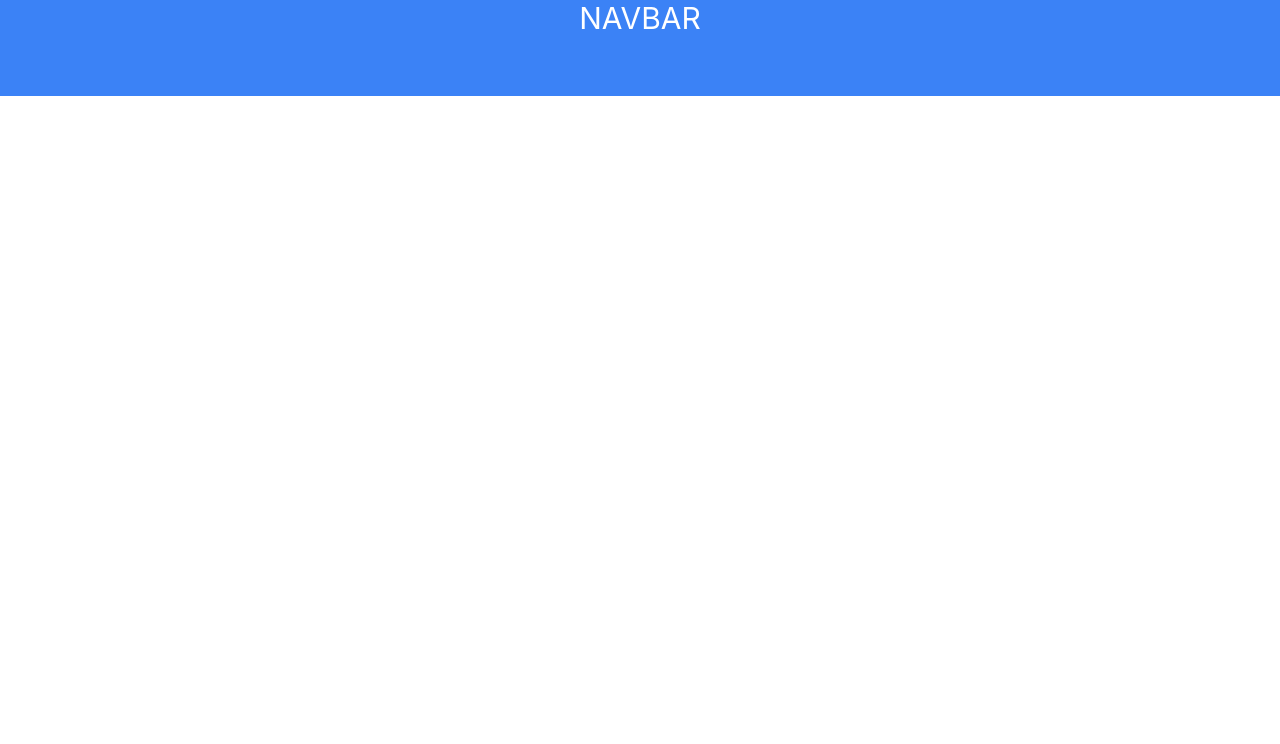
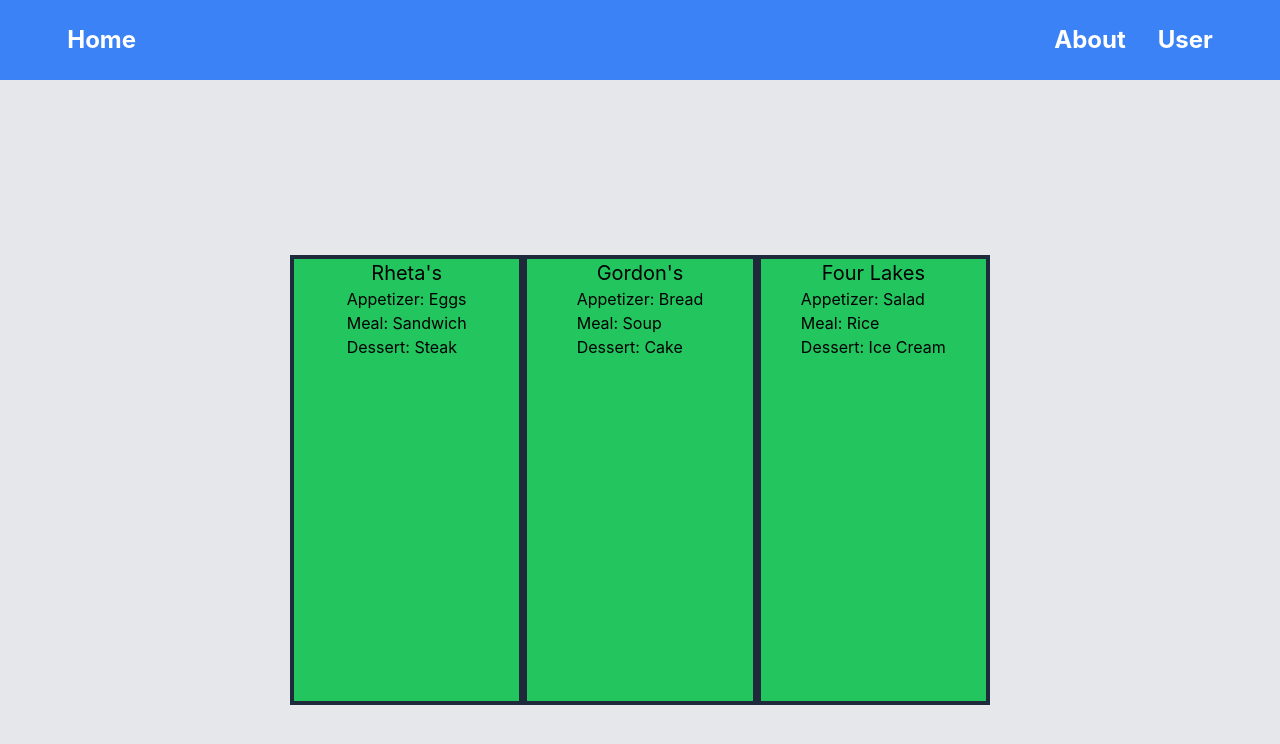
Before and after one commit to Kirtandusi/Dietary-Menu-Helper, a React (Create React App) app in the folder client/: page /meal-plan-page in a window 1280 px wide. Before the commit this address had no page. Shown: the top 744 px of the page. Built offline with nearby package versions, Linux system fonts and the light colour scheme.

Commit message:
2024/2/7 4:57PM
Added the basic tables for our basic idea of what the website should be

Uses an object to store all of the data, mutable for the backend

```diff
--- a/client/public/index.html
+++ b/client/public/index.html
@@ -1,43 +1,19 @@
 <!DOCTYPE html>
 <html lang="en">
+
 <head>
   <meta charset="utf-8" />
   <link rel="icon" href="%PUBLIC_URL%/favicon.ico" />
   <meta name="viewport" content="width=device-width, initial-scale=1" />
   <meta name="theme-color" content="#000000" />
-    <meta
-      name="description"
-      content="Web site created using create-react-app"
-    />
+  <meta name="description" content="Web site created using create-react-app" />
   <link rel="apple-touch-icon" href="%PUBLIC_URL%/logo192.png" />
-    <!--
-      manifest.json provides metadata used when your web app is installed on a
-      user's mobile device or desktop. See https://developers.google.com/web/fundamentals/web-app-manifest/
-    -->
   <link rel="manifest" href="%PUBLIC_URL%/manifest.json" />
-    <!--
-      Notice the use of %PUBLIC_URL% in the tags above.
-      It will be replaced with the URL of the `public` folder during the build.
-      Only files inside the `public` folder can be referenced from the HTML.
+  <title>Meal Plan Demo</title>
+</head>
 
-      Unlike "/favicon.ico" or "favicon.ico", "%PUBLIC_URL%/favicon.ico" will
-      work correctly both with client-side routing and a non-root public URL.
-      Learn how to configure a non-root public URL by running `npm run build`.
-    -->
-    <title>React App</title>
-  </head>
 <body>
-    <noscript>You need to enable JavaScript to run this app.</noscript>
   <div id="root"></div>
-    <!--
-      This HTML file is a template.
-      If you open it directly in the browser, you will see an empty page.
+</body>
 
-      You can add webfonts, meta tags, or analytics to this file.
-      The build step will place the bundled scripts into the <body> tag.
-
-      To begin the development, run `npm start` or `yarn start`.
-      To create a production bundle, use `npm run build` or `yarn build`.
-    -->
-  </body>
 </html>
--- a/client/src/App.jsx
+++ b/client/src/App.jsx
@@ -1,6 +1,6 @@
 import './App.css';
 import './tailwind.css';
-import React, { useState, useEffect } from 'react';
+import React from 'react';
 import WebRouter from './WebRouter';
 
 function App() {
--- a/client/src/Components/Navbar.jsx
+++ b/client/src/Components/Navbar.jsx
@@ -3,8 +3,14 @@ import { NavLink } from 'react-router-dom';
 
 const Navbar = () => {
     return (
-        <header className='header flex justify-center align-middle'>
-            <h1 className='text-3xl'>NAVBAR</h1>
+        <header className='navbar'>
+            <div className='flex justify-between items-center w-[92vw] '>
+                <NavLink to='/meal-plan-page' className='text-2xl font-bold p-4 text-white hover:text-gray-300'>Home</NavLink>
+                <nav className='flex'>
+                    <NavLink to='/meal-plan-page' className='text-2xl font-bold p-4 text-white hover:text-gray-300'>About</NavLink>
+                    <NavLink to='/meal-plan-page' className='text-2xl font-bold p-4 text-white hover:text-gray-300'>User</NavLink>
+                </nav>
+            </div>
         </header>
     )
 }
--- /dev/null
+++ b/client/src/Pages/Meal Page/Meal Page Components/MealPlanChart.jsx
@@ -0,0 +1,91 @@
+import React, { useState } from 'react'
+
+const MealPlanChart = () => {
+    // VAR SET IN PLACE FOR USE OF BACKEND IN FUTURE
+    const [mealPlan, setMealPlan] = useState([
+        {
+            name: 'Rheta\'s',
+            meals: [
+                {
+                    name: 'Appetizer',
+                    food: 'Eggs'
+                },
+                {
+                    name: 'Meal',
+                    food: 'Sandwich'
+                },
+                {
+                    name: 'Dessert',
+                    food: 'Steak'
+                }
+            ]
+        },
+        {
+            name: 'Gordon\'s',
+            meals: [
+                {
+                    name: 'Appetizer',
+                    food: 'Bread'
+                },
+                {
+                    name: 'Meal',
+                    food: 'Soup'
+                },
+                {
+                    name: 'Dessert',
+                    food: 'Cake'
+                }
+            ]
+        },
+        {
+            name: 'Four Lakes',
+            meals: [
+                {
+                    name: 'Appetizer',
+                    food: 'Salad'
+                },
+                {
+                    name: 'Meal',
+                    food: 'Rice'
+                },
+                {
+                    name: 'Dessert',
+                    food: 'Ice Cream'
+                }
+            ]
+        }
+    ])
+
+    return (
+        <div>
+            <div id='box-container' className='flex justify-center items-center w-[700px] h-[450px] bg-stone-700'>
+                <div className='meal-plan-box'>
+                    <h1 className='text-xl'>{mealPlan[0].name}</h1>
+                    <ul>
+                        <li>{mealPlan[0].meals[0].name}: {mealPlan[0].meals[0].food}</li>
+                        <li>{mealPlan[0].meals[1].name}: {mealPlan[0].meals[1].food}</li>
+                        <li>{mealPlan[0].meals[2].name}: {mealPlan[0].meals[2].food}</li>
+                    </ul>
+                </div>
+                <div className='meal-plan-box'>
+                    <h1 className='text-xl'>{mealPlan[1].name}</h1>
+                    <ul>
+                        <li>{mealPlan[1].meals[0].name}: {mealPlan[1].meals[0].food}</li>
+                        <li>{mealPlan[1].meals[1].name}: {mealPlan[1].meals[1].food}</li>
+                        <li>{mealPlan[1].meals[2].name}: {mealPlan[1].meals[2].food}</li>
+                    </ul>
+                </div>
+                <div className='meal-plan-box'>
+                    <h1 className='text-xl'>{mealPlan[2].name}</h1>
+                    <ul>
+                        <li>{mealPlan[2].meals[0].name}: {mealPlan[2].meals[0].food}</li>
+                        <li>{mealPlan[2].meals[1].name}: {mealPlan[2].meals[1].food}</li>
+                        <li>{mealPlan[2].meals[2].name}: {mealPlan[2].meals[2].food}</li>
+                    </ul>
+                </div>
+            </div>
+        </div>
+    )
+}
+
+export default MealPlanChart
--- a/client/src/Pages/Meal Page/MealPlanMain.jsx
+++ b/client/src/Pages/Meal Page/MealPlanMain.jsx
@@ -1,9 +1,10 @@
 import React from 'react'
+import MealPlanChart from './Meal Page Components/MealPlanChart'
 
 const MealPlanMain = () => {
     return (
-        <div>
-
+        <div className='bg-gray-200 h-[100vh] flex justify-center items-center'>
+            <MealPlanChart />
         </div>
     )
 }
--- a/client/src/WebRouter.jsx
+++ b/client/src/WebRouter.jsx
@@ -2,14 +2,19 @@ import React from 'react';
 import { BrowserRouter as Router, Routes, Route } from 'react-router-dom';
 import Home from './Pages/Home/Home';
 import Navbar from './Components/Navbar';
+import MealPlanMain from './Pages/Meal Page/MealPlanMain';
 
 const WebRouter = () => {
     return (
         <div >
-            <Navbar />
             <Router>
+                <Navbar />
+                <div className='w-[100vw] h-20' />
                 <Routes>
                     <Route path="/" element={<Home />} />
+                </Routes>
+                <Routes>
+                    <Route path="/meal-plan-page" element={<MealPlanMain />} />
                 </Routes>
             </Router>
         </div>
--- a/client/src/tailwind.css
+++ b/client/src/tailwind.css
@@ -2,6 +2,10 @@
 @import 'tailwindcss/components';
 @import 'tailwindcss/utilities';
 
-.header {
-    @apply bg-blue-500 text-white w-[100vw] h-24;
+.navbar {
+    @apply bg-blue-500 text-white w-full h-20 flex items-center justify-center fixed top-0 left-0;
 }
+
+.meal-plan-box {
+    @apply bg-green-500 w-1/3 h-full flex flex-col items-center justify-start border-4 border-slate-800;
+}
```
Lines whose indentation alone changed are shown as unchanged.
